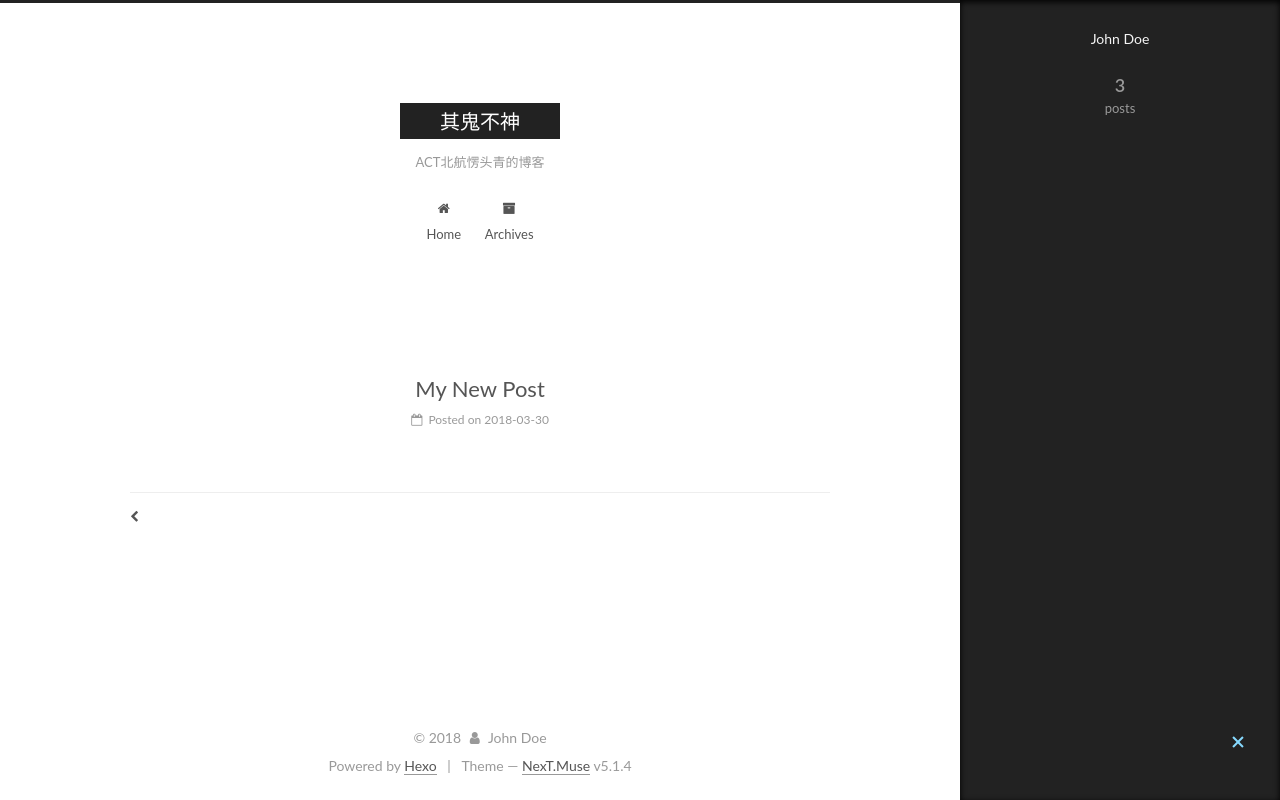
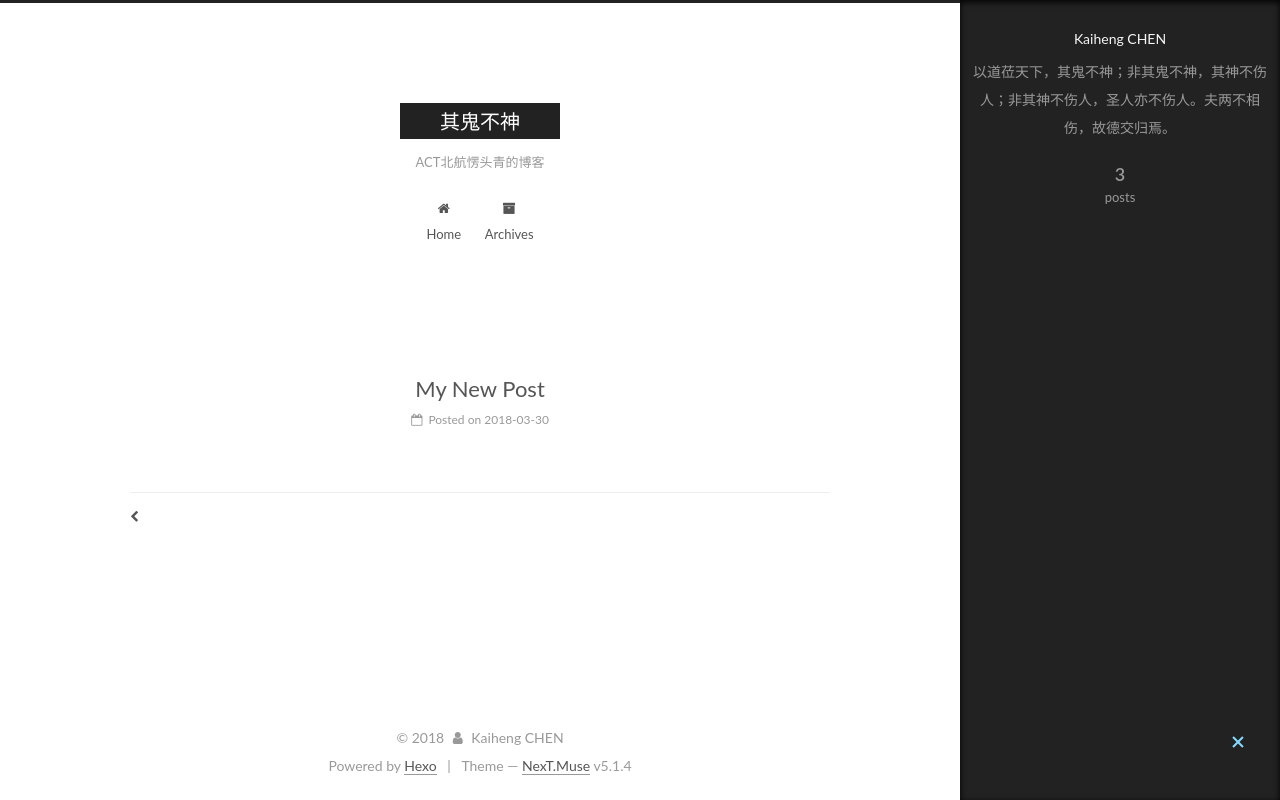
Before and after one commit to chen-kh/chen-kh.github.io, a plain HTML site: page 2018/03/30/My-New-Post/index.html in a window 1280 px wide. Both pictures are taken after a click on the element 1238 px from the left and 742 px from the top of the page. Drawn offline with Linux system fonts and the light colour scheme.

Commit message:
Site updated: 2018-03-30 16:30:44

```diff
--- a/2018/03/30/My-New-Post/index.html
+++ b/2018/03/30/My-New-Post/index.html
@@ -79,14 +79,18 @@
 
 
 
+<meta name="description" content="以道莅天下，其鬼不神；非其鬼不神，其神不伤人；非其神不伤人，圣人亦不伤人。夫两不相伤，故德交归焉。">
+<meta name="keywords" content="分布式系统，数据结构与算法，操作系统与网络，编程语言与设计模式">
 <meta property="og:type" content="article">
 <meta property="og:title" content="My New Post">
 <meta property="og:url" content="http://yoursite.com/2018/03/30/My-New-Post/index.html">
 <meta property="og:site_name" content="其鬼不神">
+<meta property="og:description" content="以道莅天下，其鬼不神；非其鬼不神，其神不伤人；非其神不伤人，圣人亦不伤人。夫两不相伤，故德交归焉。">
 <meta property="og:locale" content="default">
 <meta property="og:updated_time" content="2018-03-29T16:08:04.028Z">
 <meta name="twitter:card" content="summary">
 <meta name="twitter:title" content="My New Post">
+<meta name="twitter:description" content="以道莅天下，其鬼不神；非其鬼不神，其神不伤人；非其神不伤人，圣人亦不伤人。夫两不相伤，故德交归焉。">
 
 
 
@@ -232,7 +236,7 @@
     <link itemprop="mainEntityOfPage" href="http://yoursite.com/2018/03/30/My-New-Post/">
 
     <span hidden itemprop="author" itemscope itemtype="http://schema.org/Person">
-      <meta itemprop="name" content="John Doe">
+      <meta itemprop="name" content="Kaiheng CHEN">
       <meta itemprop="description" content="">
       <meta itemprop="image" content="/images/avatar.gif">
     </span>
@@ -385,8 +389,8 @@
         <div class="site-overview">
           <div class="site-author motion-element" itemprop="author" itemscope itemtype="http://schema.org/Person">
 
-              <p class="site-author-name" itemprop="name">John Doe</p>
-              <p class="site-description motion-element" itemprop="description"></p>
+              <p class="site-author-name" itemprop="name">Kaiheng CHEN</p>
+              <p class="site-description motion-element" itemprop="description">以道莅天下，其鬼不神；非其鬼不神，其神不伤人；非其神不伤人，圣人亦不伤人。夫两不相伤，故德交归焉。</p>
           </div>
 
           <nav class="site-state motion-element">
@@ -441,7 +445,7 @@
   <span class="with-love">
     <i class="fa fa-user"></i>
   </span>
-  <span class="author" itemprop="copyrightHolder">John Doe</span>
+  <span class="author" itemprop="copyrightHolder">Kaiheng CHEN</span>
 
 
 </div>
--- a/css/main.css
+++ b/css/main.css
@@ -1822,7 +1822,7 @@ pre .javascript .function {
   width: 4px;
   height: 4px;
   border-radius: 50%;
-  background: #13ffb5;
+  background: #f9443c;
 }
 .links-of-blogroll {
   font-size: 13px;
```
Also changed, not shown: 2018/03/29/hello-world/index.html (+5 -4 lines), 2018/03/30/kafka/index.html (+5 -4 lines), archives/2018/03/index.html (+7 -3 lines), archives/2018/index.html (+7 -3 lines), archives/index.html (+7 -3 lines), index.html (+10 -6 lines).
